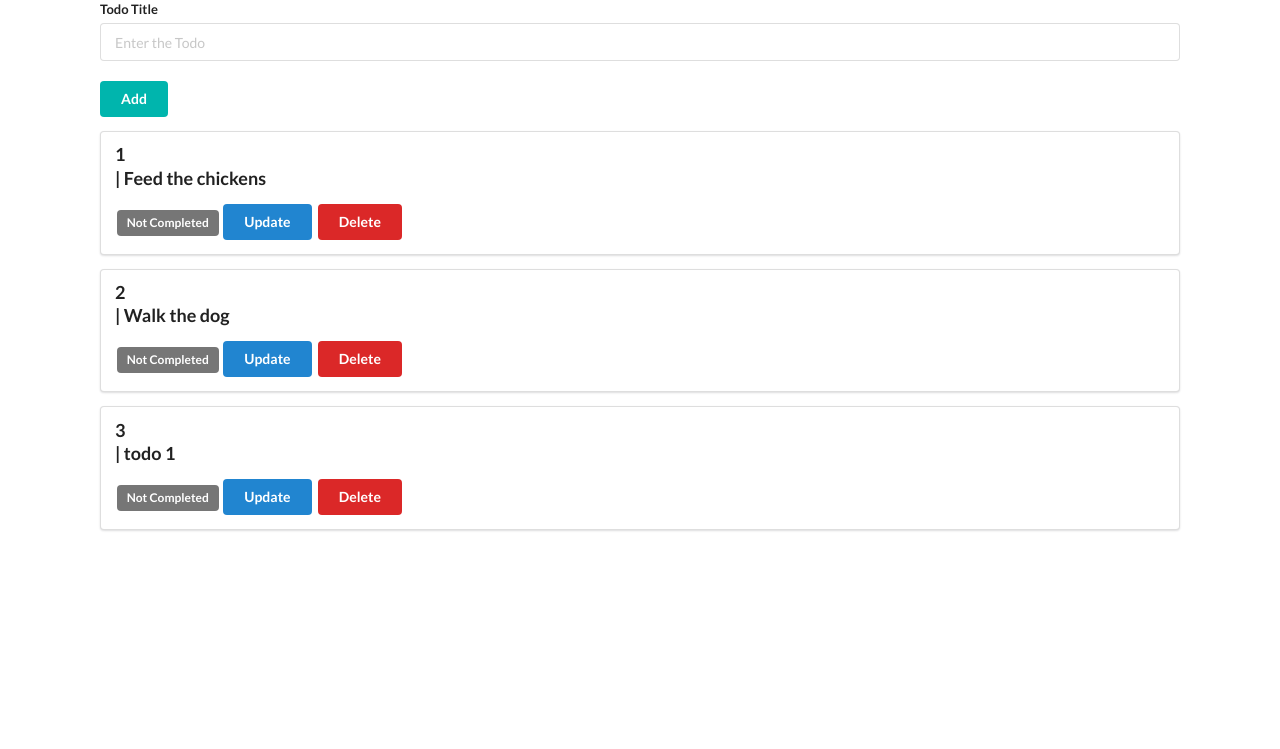
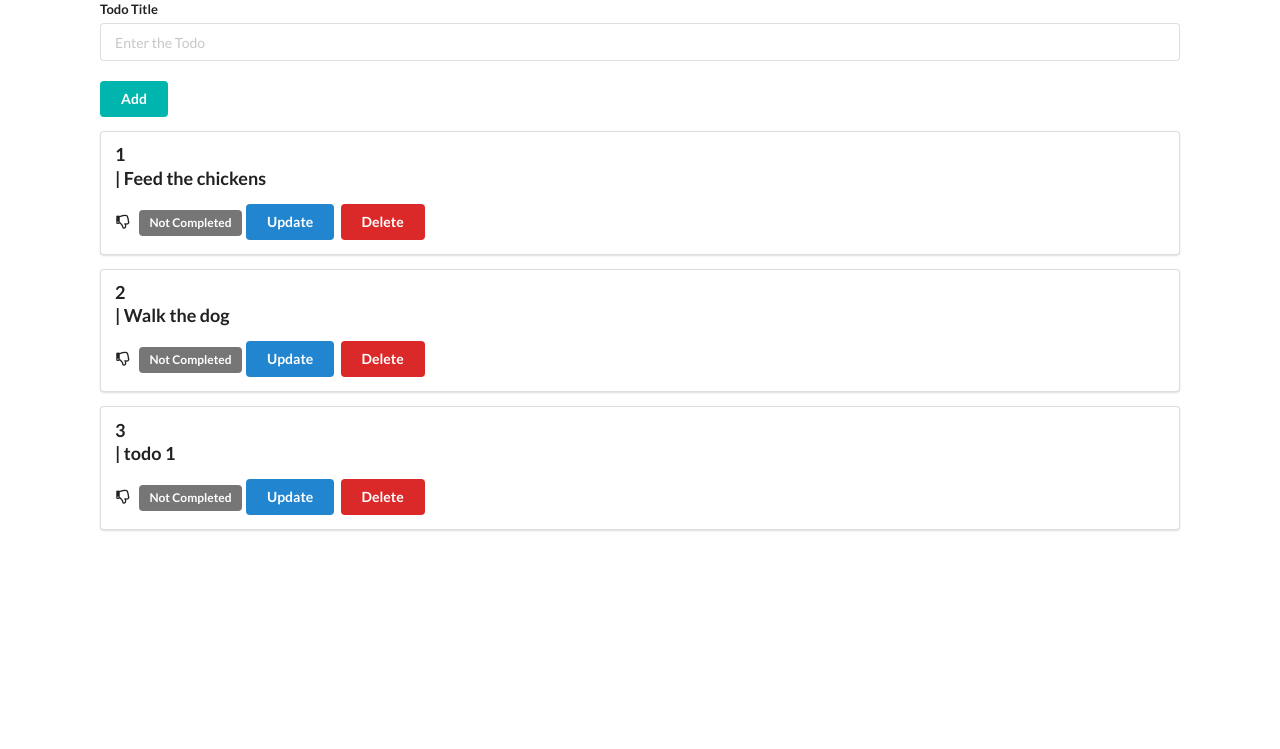
Before and after one commit to ElenaSparshott/pythonTodoApp, a Flask app: page / in a window 1280 px wide. Shown: the part 151-900 px from the top of the page. Run offline with Flask 2, Linux system fonts and the light colour scheme; data comes from the database, SQL or seed files in the repository; both versions use the stored data as it was after the commit.

Commit message:
thumbs down

```diff
--- a/templates/base.html
+++ b/templates/base.html
@@ -32,8 +32,10 @@
         <p class="ui big header">{{ todo.id }}  <br> |   {{ todo.title }}</p>
 
         {% if todo.done == False %}
+            <i class="thumbs down outline icon"></i>
             <span class="ui grey label">Not Completed</span>
         {% else %}
+
             <span class="ui green label">Completed</span>
             <i class="thumbs up outline icon"></i>
         {% endif %}
```
Also changed, not shown: db.sqlite.
